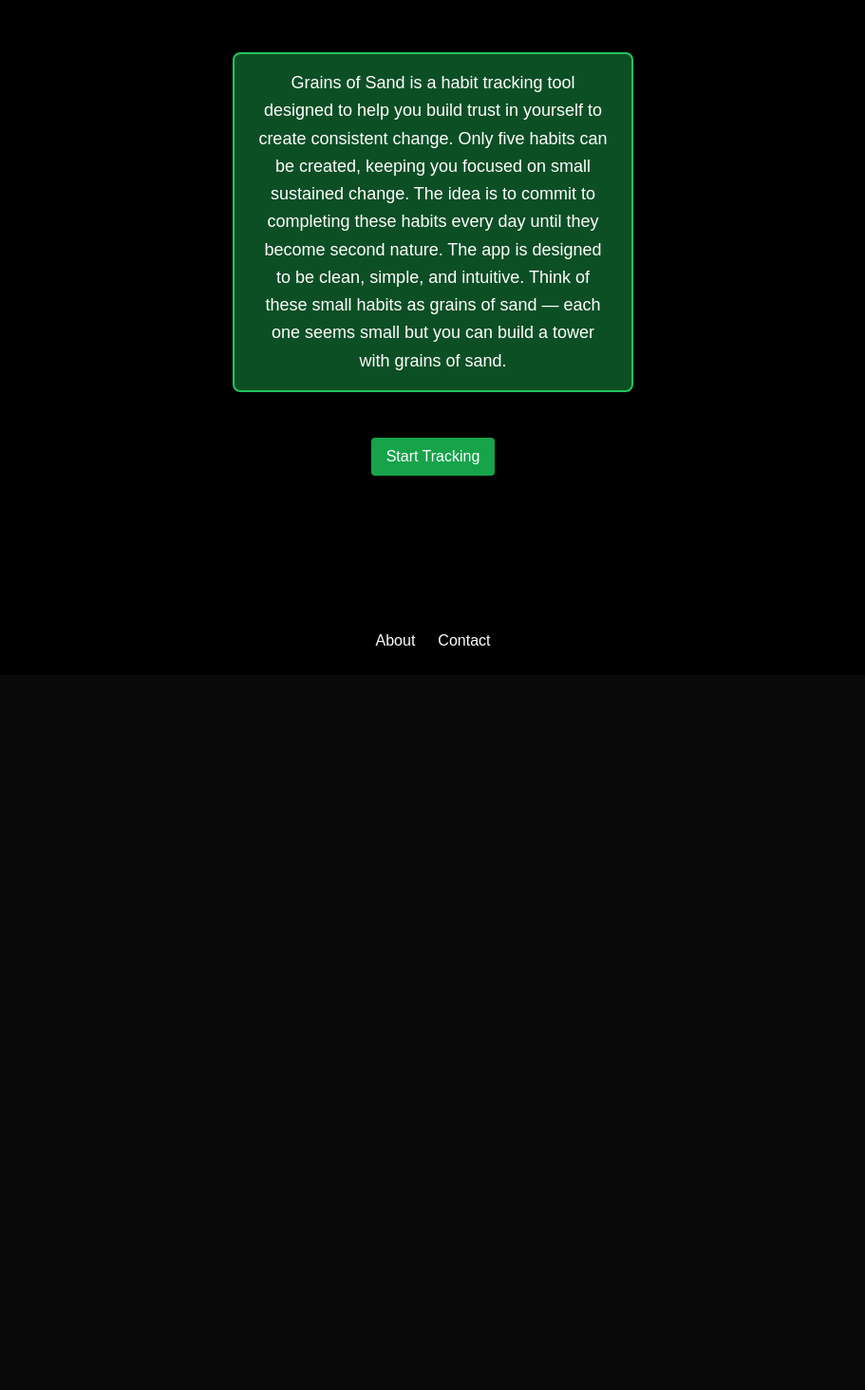
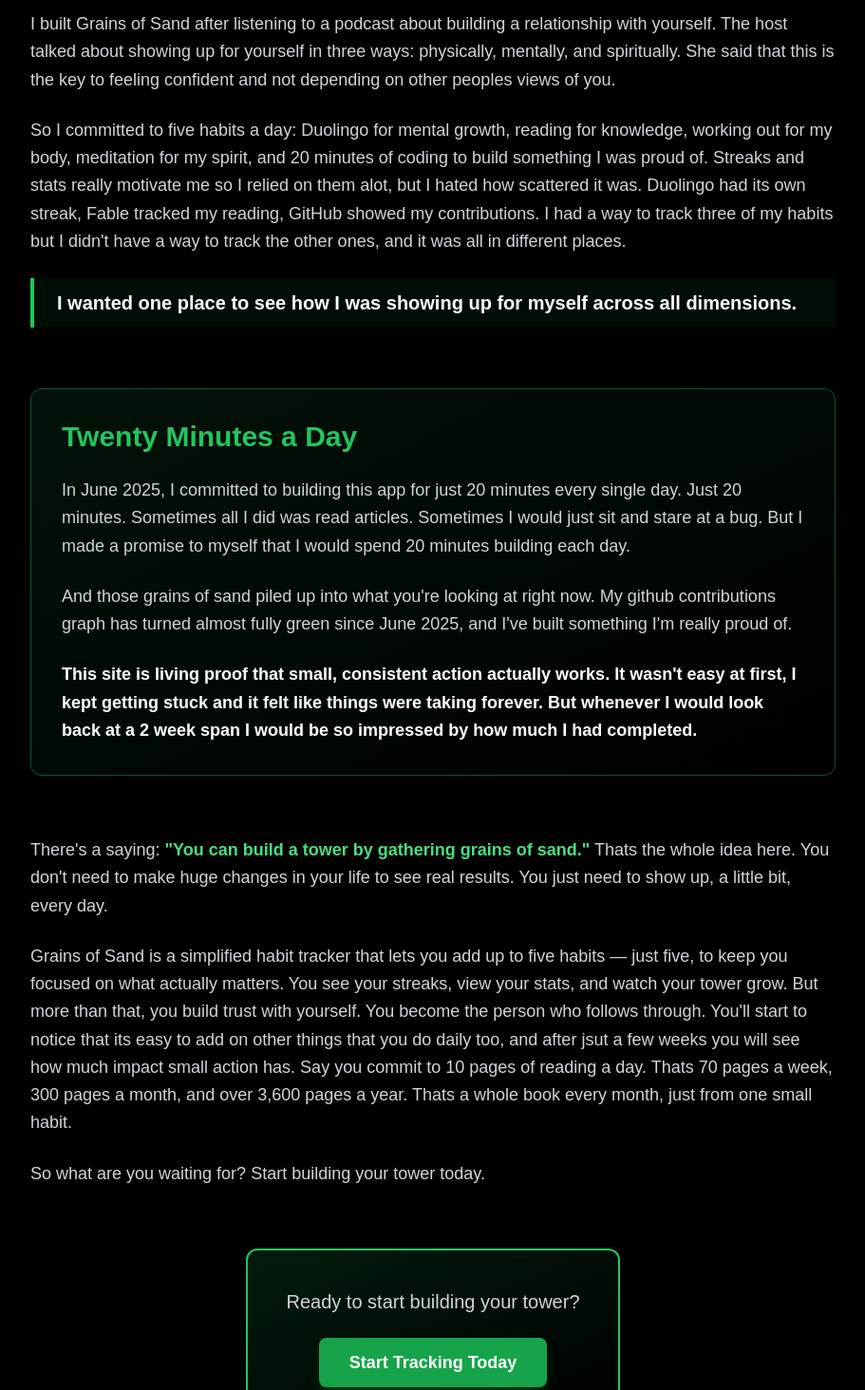
Before and after one commit to kierawilson25/habit-tracker, a Next.js app in the folder Front-end/: page /about in a window 1280 px wide. Shown: the part 306-1770 px from the top of the page at 95% size, without its empty margins (184-1095 px from the left). Before the commit the page ends 1017 px from the top, so only its background shows below. Built offline with nearby package versions, Linux system fonts and the light colour scheme; no server answers.

Commit message:
192 add verification message & optimize about page (#196)
* feat: update welcome page to give directions on email verification

* feat: optimize about page for SEO

```diff
--- a/Front-end/package.json
+++ b/Front-end/package.json
@@ -14,6 +14,7 @@
     "@supabase/supabase-js": "^2.50.2",
     "@vercel/analytics": "^1.5.0",
     "canvas-confetti": "^1.9.3",
+    "lucide-react": "^0.545.0",
     "next": "15.1.8",
     "react": "^19.0.0",
     "react-dom": "^19.0.0",
--- a/Front-end/src/app/about/page.tsx
+++ b/Front-end/src/app/about/page.tsx
@@ -1,53 +1,82 @@
-// pages/about.tsx
 import React from 'react';
-import Link from "next/link";
-import "../../utils/styles/global.css"; // Import global styles
+import { Sparkles } from 'lucide-react';
 
-const About = () => {
-    const activeButtonClass = "bg-green-600 text-white rounded px-4 py-2 hover:bg-green-700 transition-colors duration-200"
+const AboutPage = () => {
+  return (
+    <div className="bg-black min-h-screen text-white">
+      {/* Hero Section - Visible without scrolling */}
+      <div className="px-6 pt-12 pb-8">
+        <div className="max-w-4xl mx-auto text-center">
+          <h1 className="text-5xl md:text-6xl font-bold text-green-500 mb-8">About</h1>
+        </div>
+      </div>
 
-  return (
-    <div className="page-dark">
-      <div className="min-h-screen px-6 py-12 flex flex-col items-center">
-        <h1 className="text-4xl md:text-6xl font-bold text-green-600 text-center mb-8 pb-4">
-          Grains of Sand: <br /> A Habit Tracker
-        </h1>
-        <section className="max-w-2xl text-center text-gray-700 text-lg leading-relaxed">
-          <div
-            className="mx-auto w-full max-w-xl px-6 py-4 mb-4 rounded-lg border"
-            style={{
-              backgroundColor: "rgba(34, 197, 94, 0.4)",
-              borderColor: "rgba(34, 197, 94, 1)",
-              borderWidth: "2px",
-              width: "33vw", // Center third of the viewport width
-              minWidth: "300px", // Optional: prevent too small on mobile
-              maxWidth: "600px", // Optional: prevent too wide on large screens
-            }}
-          >
-            <p className='text-white'>
-              {/* You can customize this paragraph with your actual description */}
-              Grains of Sand is a habit tracking tool designed to help you build trust in yourself to create consistent change.
-              Only five habits can be created, keeping you focused on small sustained change. The idea is to commit to completing
-              these habits every day until they become second nature. The app is designed to be clean, simple, and intuitive.
-              Think of these small habits as grains of sand — each one seems small but you can build a tower with grains of sand.
+      {/* Main Content */}
+      <div className="max-w-4xl mx-auto px-6 pb-20">
+        <div>
 
-              {/* to help you build consistent, meaningful routines by tracking the smallest steps daily. Think of each habit as a grain of sand — over time, they form mountains. */}
+          {/* Opening */}
+          <div className="mb-16 text-lg text-gray-300 leading-relaxed space-y-6">
+            <p>
+              I built Grains of Sand after listening to a podcast about building a relationship with yourself. The host talked about showing up for yourself in three ways: physically, mentally, and spiritually. She said that this is the key to feeling confident and not depending on other peoples views of you.
+            </p>
+            <p>
+              So I committed to five habits a day: Duolingo for mental growth, reading for knowledge, working out for my body, meditation for my spirit, and 20 minutes of coding to build something I was proud of. Streaks and stats really motivate me so I relied on them alot, but I hated how scattered it was. Duolingo had its own streak, Fable tracked my reading, GitHub showed my contributions. I had a way to track three of my habits but I didn't have a way to track the other ones, and it was all in different places.
+            </p>
+            <p className="text-xl text-white font-semibold border-l-4 border-green-500 pl-6 py-3 bg-green-950/30">
+              I wanted one place to see how I was showing up for myself across all dimensions.
             </p>
           </div>
-        </section>
-        <div className="w-full flex justify-center mt-8">
-          <Link href="/sign-up">
-            <button
-              className={activeButtonClass}
-              style={{ minWidth: "100px" }}
-            >
-              Start Tracking
-            </button>
-          </Link>
+
+          {/* The Build */}
+          <div className="mb-16 bg-gradient-to-br from-green-950/40 to-black border border-green-900 rounded-xl p-8">
+            <h2 className="text-3xl font-bold text-green-500 mb-6">Twenty Minutes a Day</h2>
+            <div className="space-y-6 text-lg text-gray-300 leading-relaxed">
+              <p>
+                In June 2025, I committed to building this app for just 20 minutes every single day. Just 20 minutes. Sometimes all I did was read articles. Sometimes I would just sit and stare at a bug. But I made a promise to myself that I would spend 20 minutes building each day.
+              </p>
+              <p>
+                 And those grains of sand piled up into what you're looking at right now. My github contributions graph has turned almost fully green since June 2025, and I've built something I'm really proud of.
+              </p>
+              <p className="text-white font-semibold">
+                This site is living proof that small, consistent action actually works. It wasn't easy at first, I kept getting stuck and it felt like things were taking forever. But whenever I would look back at a 2 week span I would be so impressed by how much I had completed.
+              </p>
+            </div>
+          </div>
+
+          {/* Philosophy */}
+          <div className="mb-16 text-lg text-gray-300 leading-relaxed space-y-6">
+            <p>
+              There's a saying: <span className="text-green-400 font-semibold">"You can build a tower by gathering grains of sand."</span> Thats the whole idea here. You don't need to make huge changes in your life to see real results. You just need to show up, a little bit, every day.
+            </p>
+            <p>
+              Grains of Sand is a simplified habit tracker that lets you add up to five habits — just five, to keep you focused on what actually matters. You see your streaks, view your stats, and watch your tower grow. But more than that, you build trust with yourself. You become the person who follows through.
+              You'll start to notice that its easy to add on other things that you do daily too, and after jsut a few weeks you will see how much impact small action has. Say you commit to 10 pages of reading a day.
+              Thats 70 pages a week, 300 pages a month, and over 3,600 pages a year. Thats a whole book every month, just from one small habit.
+            </p>
+            <p>So what are you waiting for? Start building your tower today.</p>
+          </div>
+
+          {/* CTA */}
+          <div className="text-center mt-16">
+            <div className="inline-block bg-gradient-to-br from-green-950/60 to-black border-2 border-green-500 rounded-xl p-10">
+              <p className="text-xl text-gray-300 mb-6">
+                Ready to start building your tower?
+              </p>
+              <button className="bg-green-600 hover:bg-green-500 text-white text-lg font-bold px-8 py-3 rounded-lg transition-all duration-300 hover:scale-105 shadow-lg shadow-green-900/50">
+                Start Tracking Today
+              </button>
+            </div>
+          </div>
+
+          {/* Footer Note */}
+          <div className="text-center text-gray-500 italic mt-12">
+            <p>One grain at a time. That's all it takes.</p>
+          </div>
         </div>
       </div>
     </div>
   );
 };
 
-export default About;
+export default AboutPage;
--- a/Front-end/src/app/welcome/page.tsx
+++ b/Front-end/src/app/welcome/page.tsx
@@ -54,7 +54,7 @@ export default function Welcome() {
 
             <div className="space-y-4 sm:space-y-6 text-white">
               <p className="text-lg sm:text-xl leading-relaxed">
-                Verify your email to start tracking your habits!
+                Verify your email to start tracaking your habits!
               </p>
 
               <p className="text-base sm:text-lg leading-relaxed">
--- a/Front-end/src/components/AppHeader.tsx
+++ b/Front-end/src/components/AppHeader.tsx
@@ -25,6 +25,7 @@ export default function AppHeader() {
     { href: "/habits", label: "My Habits", authRequired: true },
     { href: "/stats", label: "My Stats", authRequired: true, isNew: true },
     { href: "/sign-up", label: "Get Started", authRequired: false },
+    { href: "/about", label: "About", authRequired: false }
   ];
 
   // Filter nav items based on auth status
```
Also changed, not shown: 2 other files (tests, documents, lock files or other folders).
